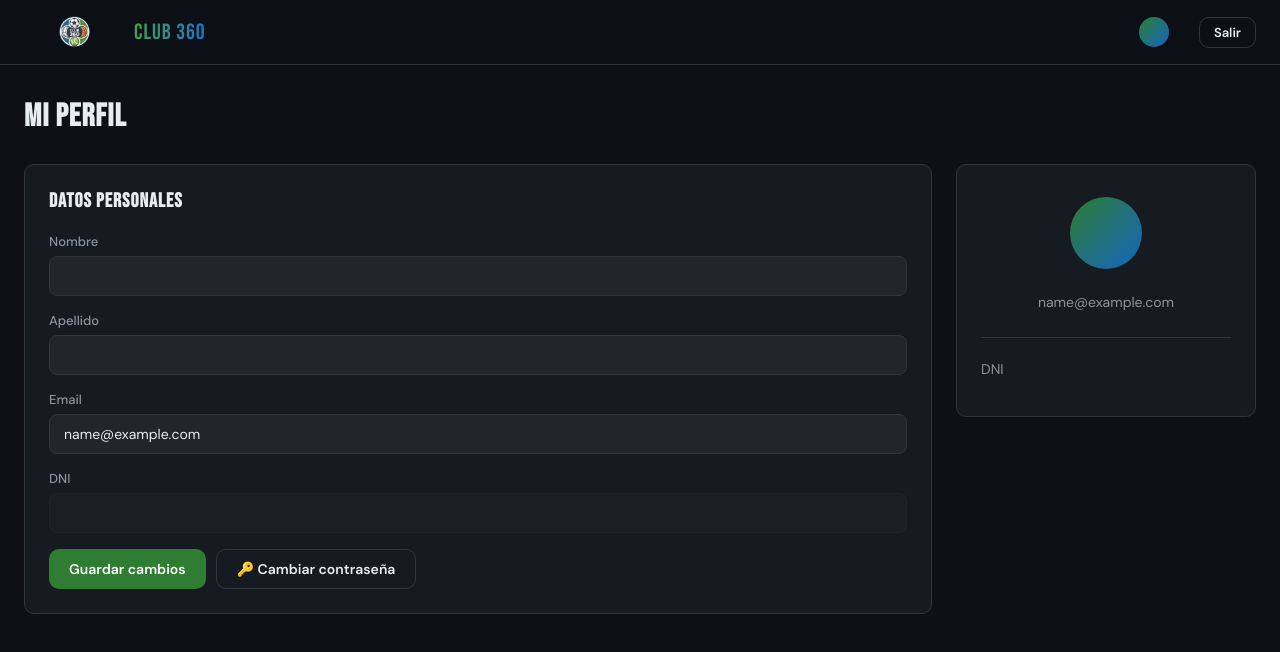
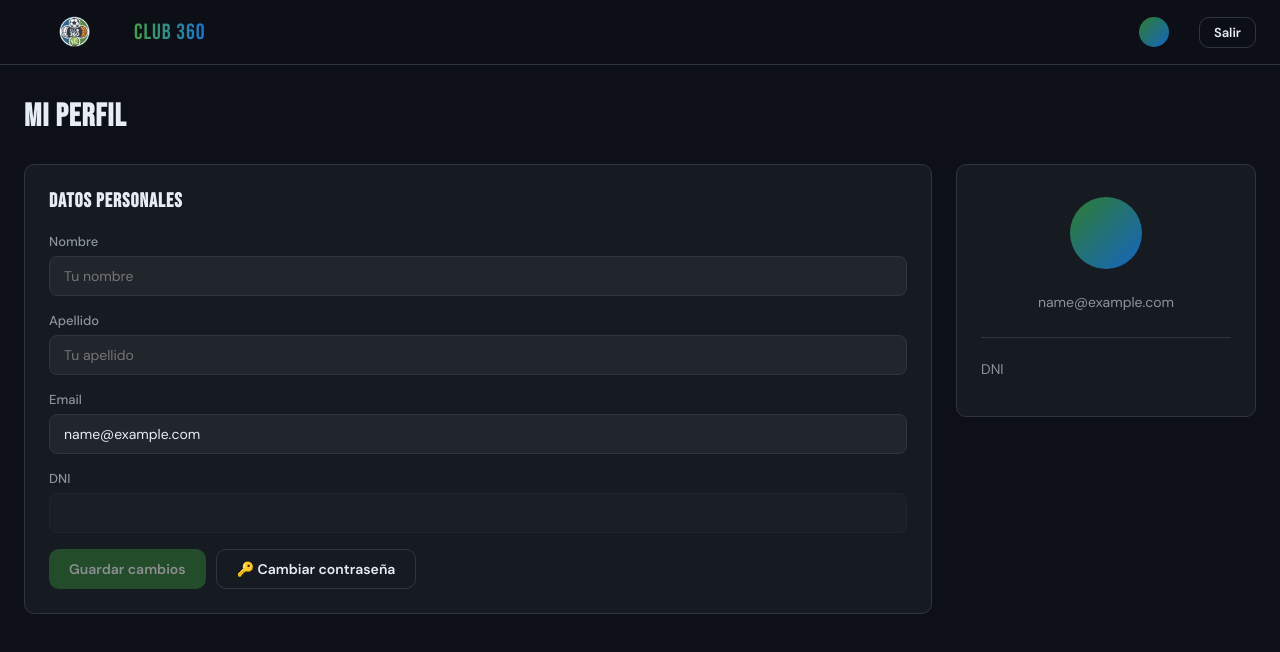
Before and after one commit to martimartineez/paginaclub360, a Vue app in the folder Club360/frontend/: page /perfil in a window 1280 px wide. Shown: the top 652 px of the page. Built offline with nearby package versions, Linux system fonts and the light colour scheme; sample sign-in values are in the browser's storage.

Commit message:
perfil de formulario corregido

```diff
--- a/Club360/frontend/src/views/Perfil.vue
+++ b/Club360/frontend/src/views/Perfil.vue
@@ -1,28 +1,35 @@
 <template>
-  <div>
+<div>
     <div class="page-header">
       <h2>MI PERFIL</h2>
     </div>
 
     <div class="perfil-layout">
-      <!-- Datos personales -->
       <div>
         <div class="card" style="margin-bottom:20px">
           <h3>Datos personales</h3>
+
           <div class="alert alert-success" v-if="msg">{{ msg }}</div>
           <div class="alert alert-error" v-if="err">{{ err }}</div>
+
           <div class="input-group">
             <label>Nombre</label>
-            <input v-model="form.nombre" />
+            <input v-model="form.nombre" placeholder="Tu nombre" />
+            <p v-if="errorNombre" class="field-error">{{ errorNombre }}</p>
           </div>
+
           <div class="input-group">
             <label>Apellido</label>
-            <input v-model="form.apellido" />
+            <input v-model="form.apellido" placeholder="Tu apellido" />
+            <p v-if="errorApellido" class="field-error">{{ errorApellido }}</p>
           </div>
+
           <div class="input-group">
             <label>Email</label>
-            <input v-model="form.email" type="email" />
+            <input v-model="form.email" type="email" placeholder="tu@email.com" />
+            <p v-if="errorEmail" class="field-error">{{ errorEmail }}</p>
           </div>
+
           <div class="input-group">
             <label>DNI</label>
             <input :value="auth.user?.dni" disabled style="opacity:0.4" />
@@ -31,12 +38,13 @@
             <label>Fecha de nacimiento</label>
             <input :value="formatFecha(auth.user?.fecha_nacimiento)" disabled style="opacity:0.4" />
           </div>
-          <!-- <div class="input-group">
-            <label>Rol</label>
-            <input :value="auth.user?.rol" disabled style="opacity:0.4;text-transform:capitalize" />
-          </div> -->
+
           <div style="display:flex;gap:10px;flex-wrap:wrap">
-            <button class="btn btn-primary" @click="guardar" :disabled="guardando">
+            <button
+              class="btn btn-primary"
+              @click="guardar"
+              :disabled="guardando || !isFormValido"
+            >
               {{ guardando ? 'Guardando...' : 'Guardar cambios' }}
             </button>
             <button class="btn btn-outline" @click="modalPass = true">
@@ -174,6 +182,38 @@ const verActual = ref(false), verNueva = ref(false), verConfirmar = ref(false)
 const tarjetas = ref([])
 const mostrarFormTarjeta = ref(false)
 
+const errorNombre = computed(() => {
+  if (!form.value.nombre) return ''
+  if (form.value.nombre.trim() === '') return 'El nombre no puede ser solo espacios'
+  if (/\d/.test(form.value.nombre)) return 'El nombre no debe contener números'
+  return ''
+})
+
+const errorApellido = computed(() => {
+  if (!form.value.apellido) return ''
+  if (form.value.apellido.trim() === '') return 'El apellido no puede ser solo espacios'
+  if (/\d/.test(form.value.apellido)) return 'El apellido no debe contener números'
+  return ''
+})
+
+const errorEmail = computed(() => {
+  if (!form.value.email) return ''
+  const emailRegex = /^[^@\s]+@[^@\s]+$/
+  if (!emailRegex.test(form.value.email)) return 'Debes colocar texto antes del @, incluir el @, y texto luego del @'
+  return ''
+})
+
+const isFormValido = computed(() => {
+  return (
+    form.value.nombre.trim() !== '' &&
+    form.value.apellido.trim() !== '' &&
+    form.value.email.trim() !== '' &&
+    !errorNombre.value &&
+    !errorApellido.value &&
+    !errorEmail.value
+  )
+})
+
 const rolBadge = computed(() => ({
   'badge-green': auth.user?.rol === 'administrador',
   'badge-blue': auth.user?.rol === 'empleado',
@@ -212,6 +252,7 @@ async function fetchTarjetas() {
 }
 
 async function guardar() {
+  if (!isFormValido.value) return
   guardando.value = true; err.value = ''
   try {
     await api.put(`/usuarios/${auth.user.id}`, form.value)
@@ -220,6 +261,17 @@ async function guardar() {
   } catch (e) { err.value = e.response?.data?.error || 'Error al guardar' }
   finally { guardando.value = false }
 }
+
+// viejo
+// async function guardar() {
+//   guardando.value = true; err.value = ''
+//   try {
+//     await api.put(`/usuarios/${auth.user.id}`, form.value)
+//     await auth.refreshUser()
+//     msg.value = 'Perfil actualizado correctamente'
+//   } catch (e) { err.value = e.response?.data?.error || 'Error al guardar' }
+//   finally { guardando.value = false }
+// }
 
 async function cambiarPass() {
   if (passForm.value.nueva_password !== passForm.value.confirmar) return
@@ -281,4 +333,5 @@ async function eliminarTarjeta(id) {
 .strength-bar { height: 4px; border-radius: 2px; transition: all 0.3s; margin-bottom: 4px; }
 .strength-label { font-size: 12px; }
 @media (max-width: 768px) { .perfil-layout { grid-template-columns: 1fr; } }
+.field-error { font-size: 12px; color: var(--danger); margin-top: 4px; }
 </style>
```
